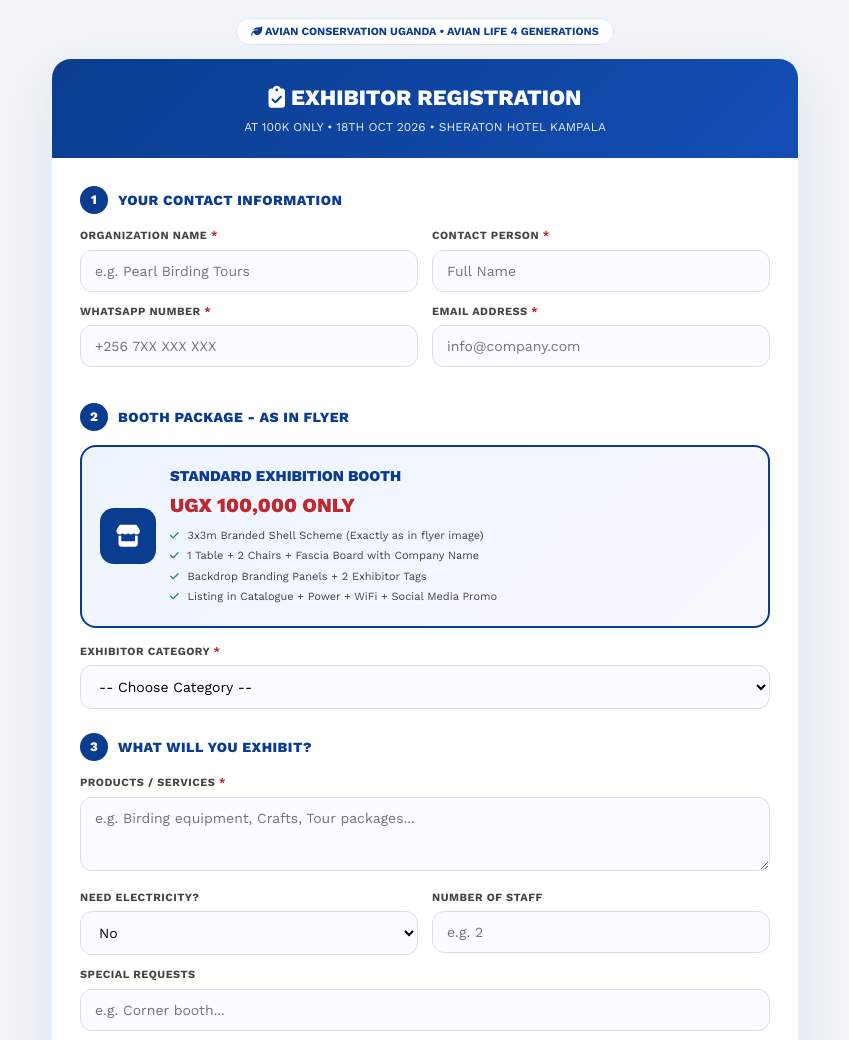
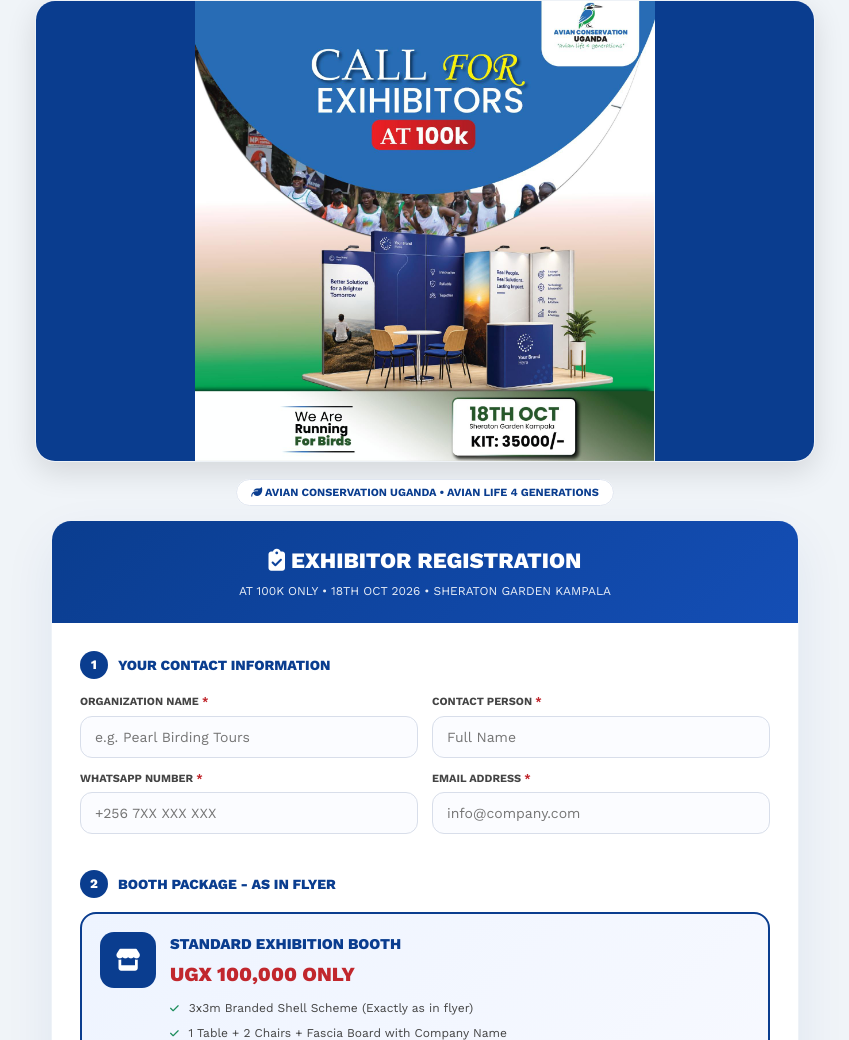
Before and after one commit to lawrence-softwaresolutions/avian-conservation-Uganda-exhibition, a plain HTML site: page index.html in a window 1280 px wide. Shown: the top 1040 px of the page, without its empty margins (215-1064 px from the left). Drawn offline with nearby package versions, Linux system fonts and the light colour scheme.

Commit message:
i added the image in the header and styling

```diff
--- a/index.html
+++ b/index.html
@@ -9,51 +9,76 @@
 <style>
 :root{--blue:#0a3d8f;--red:#c1272d;--bg:#f0f4f8}
 *{margin:0;padding:0;box-sizing:border-box}
-body{font-family:'Work Sans',sans-serif;background:var(--bg);color:#1a1a1a;line-height:1.5}
-/* BIGGER FLYER - SHOWS ALL INFO */
-.header{max-width:900px;margin:0 auto;overflow:hidden;border-radius:0 0 22px 22px;box-shadow:0 20px 40px rgba(0,0,0,.15);background:white}
-.header img{width:100%;height:auto;display:block;object-fit:contain}
-.container{max-width:780px;margin:18px auto;padding:0 16px}
+body{font-family:'Work Sans',sans-serif;background:var(--bg);color:#1a1a1a;line-height:1.6}
+
+/* FLYER - GOOD SIZE THAT FITS ON FORM */
+.flyer-wrapper{
+  max-width:780px;
+  margin:0 auto 16px auto;
+  background:white;
+  border-radius:20px;
+  overflow:hidden;
+  box-shadow:0 10px 30px rgba(0,0,0,.12);
+  border:1px solid #eef2f7;
+  line-height:0;
+}
+.flyer-wrapper img{
+  width:100%;
+  height:auto;
+  max-height:460px; /* <-- GOOD SIZE FOR FORM */
+  object-fit:contain;
+  object-position:center top;
+  display:block;
+  background:#0a3d8f;
+}
+
+.container{max-width:780px;margin:0 auto;padding:0 16px}
 .top-badge{text-align:center;margin-bottom:16px}
 .top-badge span{background:white;border:1px solid #e0e6f0;color:var(--blue);padding:6px 14px;border-radius:20px;font-size:11px;font-weight:700}
 .form-card{background:white;border-radius:20px;box-shadow:0 20px 50px rgba(10,61,143,.08);overflow:hidden;border:1px solid #eef2f7}
 .form-head{background:linear-gradient(135deg,var(--blue),#144eb5);color:white;padding:22px 28px;text-align:center}
-.form-head h2{font-size:22px;font-weight:800}
+.form-head h2{font-size:clamp(16px,4vw,22px);font-weight:800}
 .form-head p{font-size:12px;opacity:.9;margin-top:4px}
-.form-body{padding:28px}
+.form-body{padding: clamp(16px,4vw,28px)}
 .step{display:flex;align-items:center;gap:10px;margin:24px 0 14px}
 .step:first-child{margin-top:0}
 .step-num{width:28px;height:28px;background:var(--blue);color:white;border-radius:50%;display:flex;align-items:center;justify-content:center;font-weight:800;font-size:13px}
-.step-title{font-weight:800;color:var(--blue);font-size:14px;text-transform:uppercase;letter-spacing:.5px}
+.step-title{font-weight:800;color:var(--blue);font-size:14px;text-transform:uppercase}
 .grid2{display:grid;grid-template-columns:1fr 1fr;gap:14px}
-@media(max-width:700px){.grid2{grid-template-columns:1fr}}
 .field{margin-bottom:12px}
-.field label{font-size:11px;font-weight:700;color:#444;text-transform:uppercase;letter-spacing:.5px;margin-bottom:5px;display:block}
+.field label{font-size:11px;font-weight:700;color:#444;text-transform:uppercase;margin-bottom:5px;display:block}
 .field label span{color:var(--red)}
 .field input,.field select,.field textarea{width:100%;padding:12px 14px;border:1.8px solid #d8deea;border-radius:12px;font-family:'Work Sans';font-size:14px;background:#fbfcff}
 .field input:focus,.field select:focus,.field textarea:focus{outline:none;border-color:var(--blue);background:white;box-shadow:0 0 0 4px rgba(10,61,143,.08)}
-.package-card{background:linear-gradient(135deg,#eef4ff,#f7f9ff);border:2px solid var(--blue);border-radius:16px;padding:18px;display:flex;gap:14px;align-items:center;margin-bottom:16px}
+.package-card{background:linear-gradient(135deg,#eef4ff,#f7f9ff);border:2px solid var(--blue);border-radius:16px;padding:18px;display:flex;gap:14px;align-items:flex-start;margin-bottom:16px}
 .package-icon{width:56px;height:56px;background:var(--blue);border-radius:14px;display:flex;align-items:center;justify-content:center;color:white;font-size:22px;flex-shrink:0}
 .package-info h4{font-size:15px;color:var(--blue);font-weight:800}
 .package-info .price{font-size:20px;font-weight:800;color:var(--red);margin:2px 0}
 .package-info ul{list-style:none;padding:0;margin-top:6px}
-.package-info li{font-size:11px;color:#444;padding:2px 0}
-.package-info li i{color:#1a8c5a;margin-right:5px;font-size:10px}
+.package-info li{font-size:12px;color:#444;padding:3px 0}
+.package-info li i{color:#1a8c5a;margin-right:6px;font-size:10px}
 .included{background:#f0faf0;border:1px solid #c8e6c9;border-radius:12px;padding:14px;font-size:11px;color:#2e7d32;line-height:1.6}
 .btn{width:100%;background:linear-gradient(90deg,var(--blue),#1a5fd1);color:white;border:none;padding:16px;border-radius:14px;font-weight:800;font-size:15px;cursor:pointer;margin-top:18px;box-shadow:0 10px 20px rgba(10,61,143,.2)}
-.trust{display:flex;justify-content:center;gap:16px;margin-top:14px;font-size:10px;color:#888}
+.trust{display:flex;justify-content:center;gap:16px;margin-top:14px;font-size:10px;color:#888;flex-wrap:wrap}
 .main-footer{background:var(--blue);color:white;margin-top:30px;padding:24px 20px;text-align:center;border-radius:20px 20px 0 0}
 .main-footer h4{font-size:14px;font-weight:800;margin-bottom:10px}
 .main-footer .contact-line{display:flex;justify-content:center;gap:20px;flex-wrap:wrap;font-size:13px;font-weight:600;margin:10px 0}
 .main-footer .contact-line a{color:#ffeb3b;text-decoration:none}
-.main-footer p{font-size:11px;opacity:.85;margin-top:8px;line-height:1.5}
+.main-footer p{font-size:11px;opacity:.85;margin-top:8px;line-height:1.6}
+
+@media(max-width:700px){
+  .grid2{grid-template-columns:1fr}
+  .flyer-wrapper{border-radius:14px; margin:0 0 12px 0}
+  .flyer-wrapper img{max-height:380px}
+  .form-card{border-radius:14px}
+}
 </style>
 </head>
 <body>
 
-<!-- BIGGER FLYER - FULL INFO VISIBLE -->
-<div class="header">
-  <!-- <img src="flyer.jpeg" alt="CALL FOR EXHIBITORS AT 100k - DATE 18TH OCT 2026 - VENUE SHERATON GARDED KAMPALA - AVIAN CONSERVATION UGANDA"> -->
+<!-- GOOD SIZE FLYER - FITS ON FORM -->
+<div class="flyer-wrapper">
+  <img src="WhatsApp Image 2026-10-01 at 10.37.47.jpeg" alt="CALL FOR EXHIBITORS - 18TH OCT 2026 - SHERATON GARDEN KAMPALA - 100K" onerror="this.src='flyer.jpeg'; this.onerror=null;">
 </div>
 
 <div class="container">
@@ -61,7 +86,7 @@
   <div class="form-card">
     <div class="form-head">
       <h2><i class="fa-solid fa-clipboard-check"></i> EXHIBITOR REGISTRATION</h2>
-      <p>AT 100K ONLY • 18TH OCT 2026 • SHERATON HOTEL KAMPALA</p>
+      <p>AT 100K ONLY • 18TH OCT 2026 • SHERATON GARDEN KAMPALA</p>
     </div>
 
     <div class="form-body">
@@ -83,7 +108,7 @@
           <h4>STANDARD EXHIBITION BOOTH</h4>
           <div class="price">UGX 100,000 ONLY</div>
           <ul>
-            <li><i class="fa-solid fa-check"></i> 3x3m Branded Shell Scheme (Exactly as in flyer image)</li>
+            <li><i class="fa-solid fa-check"></i> 3x3m Branded Shell Scheme (Exactly as in flyer)</li>
             <li><i class="fa-solid fa-check"></i> 1 Table + 2 Chairs + Fascia Board with Company Name</li>
             <li><i class="fa-solid fa-check"></i> Backdrop Branding Panels + 2 Exhibitor Tags</li>
             <li><i class="fa-solid fa-check"></i> Listing in Catalogue + Power + WiFi + Social Media Promo</li>
@@ -115,10 +140,10 @@
 
       <div class="included">
         <strong><i class="fa-solid fa-circle-info"></i> What you get for 100K:</strong><br>
-        3x3m booth (Stand 108 style) • Table + 2 chairs • Fascia name • Backdrop panels • 2 tags • Catalogue • Social promo • Power & WiFi
+        3x3m booth • Table + 2 chairs • Fascia name • Backdrop panels • 2 tags • Catalogue • Social promo • Power & WiFi
       </div>
 
-      <button class="btn" onclick="submitForm()"><i class="fa-brands fa-whatsapp"></i> SUBMIT REGISTRATION - AT 100K</button>
+      <button class="btn" id="submitBtn" onclick="submitForm()"><i class="fa-brands fa-whatsapp"></i> SUBMIT REGISTRATION - AT 100K</button>
 
       <div class="trust">
         <span><i class="fa-solid fa-lock"></i> Secure</span>
@@ -135,9 +160,8 @@
         <span><i class="fa-solid fa-envelope"></i> <a href="mailto:info@acugs.org">info@acugs.org</a></span>
       </div>
       <p>
-        <i class="fa-solid fa-location-dot"></i> Venue: SHERATON HOTEL KAMPALA | Date: 18TH OCT.2026<br>
-        Call for Exhibitors at 100k Only - Standard 3x3m Booth with Table + 2 Chairs<br>
-        Grand Public • Professionnel • Chercheurs
+        <i class="fa-solid fa-location-dot"></i> SHERATON HOTEL KAMPALA | 18TH OCT.2026<br>
+        Call for Exhibitors at 100k Only - Standard 3x3m Booth with Table + 2 Chairs
       </p>
     </div>
 
@@ -155,8 +179,8 @@
  if(!c||!n||!p||!e||!cat||!prod){ alert("Please fill all * required fields"); return; }
  const power=document.getElementById('power').value;
  const staff=document.getElementById('staff').value||'2';
- const notes=document.getElementById('notes').value;
- const msg=`*AVIAN CONSERVATION UGANDA*%0A*CALL FOR EXHIBITORS - AT 100K*%0A%0A*Date:* 18TH OCT 2026%0A*Venue:* SHERATON HOTEL KAMPALA%0A*Package:* AT 100K ONLY%0A%0A*Company:* ${c}%0A*Name:* ${n}%0A*Phone:* ${p}%0A*Email:* ${e}%0A*Category:* ${cat}%0A*Products:* ${prod}%0A*Power:* ${power}%0A*Staff:* ${staff}%0A*Notes:* ${notes}`;
+ const notes=document.getElementById('notes').value||'None';
+ const msg=`*AVIAN CONSERVATION UGANDA*%0A*CALL FOR EXHIBITORS - AT 100K*%0A%0A*Date:* 18TH OCT 2026%0A*Venue:* SHERATON GARDEN KAMPALA%0A*Package:* AT 100K ONLY%0A%0A*Company:* ${encodeURIComponent(c)}%0A*Name:* ${encodeURIComponent(n)}%0A*Phone:* ${encodeURIComponent(p)}%0A*Email:* ${encodeURIComponent(e)}%0A*Category:* ${encodeURIComponent(cat)}%0A*Products:* ${encodeURIComponent(prod)}%0A*Power:* ${encodeURIComponent(power)}%0A*Staff:* ${encodeURIComponent(staff)}%0A*Notes:* ${encodeURIComponent(notes)}`;
  window.open(`https://wa.me/256794674406?text=${msg}`,'_blank');
 }
 </script>
```
Also changed, not shown: WhatsApp Image 2026-10-01 at 10.37.47.jpeg (added).
